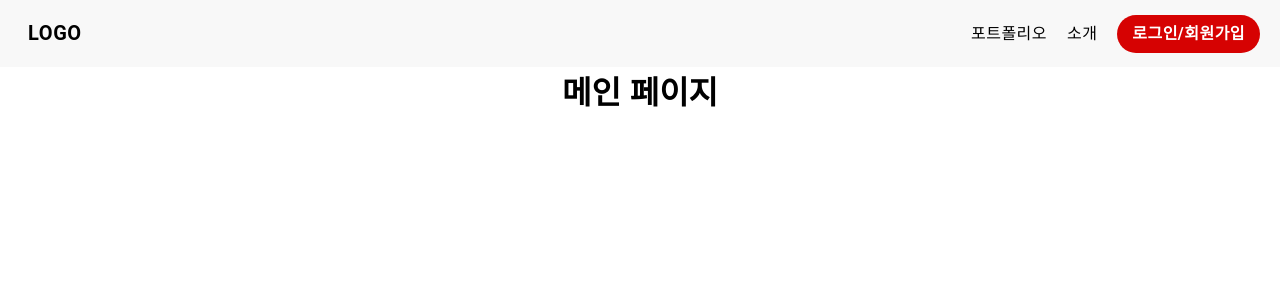
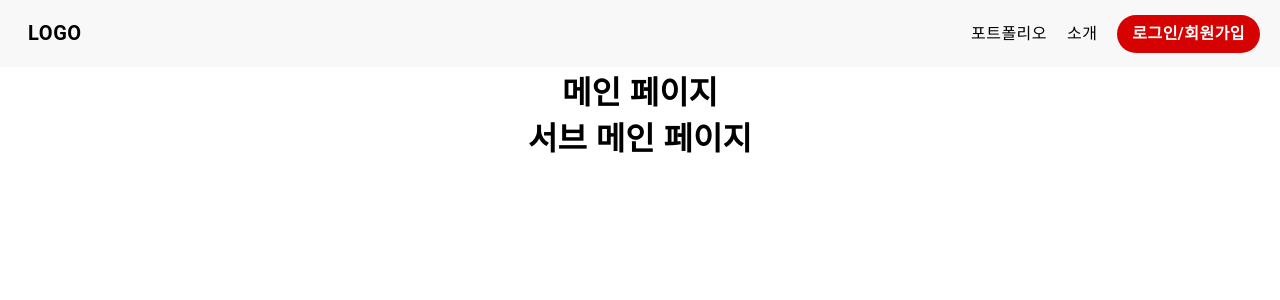
Before and after one commit to costar011/ssc, a React (Vite) app: page /ssc/ in a window 1280 px wide. Shown: the top 300 px of the page. Built offline with nearby package versions, Linux system fonts and the light colour scheme; a web font is replaced by a local one.

Commit message:
create sub main page

```diff
--- a/src/pages/Main.tsx
+++ b/src/pages/Main.tsx
@@ -82,8 +82,21 @@ const MainContainer = styled.div`
   height: 100%;
 `;
 
-const LogoHeader = () => {
-  alert("Logo Clicked");
+const SubMainContainer = styled.div`
+  display: flex;
+  justify-content: center;
+  align-items: center;
+
+  width: 100%;
+  height: 100%;
+`;
+
+const portfolioHeader = () => {
+  alert("Portfolio Clicked");
+};
+
+const introduceHeader = () => {
+  alert("Introduce Clicked");
 };
 
 const LoginHeader = () => {
@@ -96,11 +109,11 @@ const Main = () => {
       {/* 헤더 컨테이너 */}
       <HeaderContainer>
         {/* 로그인 버튼 */}
-        <LogoButton onClick={LogoHeader}>LOGO</LogoButton>
+        <LogoButton>LOGO</LogoButton>
         <div>
           {/* 메뉴 버튼들 */}
-          <MenuButton>포트폴리오</MenuButton>
-          <MenuButton>소개</MenuButton>
+          <MenuButton onClick={portfolioHeader}>포트폴리오</MenuButton>
+          <MenuButton onClick={introduceHeader}>소개</MenuButton>
           <LoginButton onClick={LoginHeader}>로그인/회원가입</LoginButton>
         </div>
       </HeaderContainer>
@@ -108,6 +121,10 @@ const Main = () => {
       <MainContainer>
         <h1>메인 페이지</h1>
       </MainContainer>
+
+      <SubMainContainer>
+        <h1>서브 메인 페이지</h1>
+      </SubMainContainer>
     </Style>
   );
 };
```
